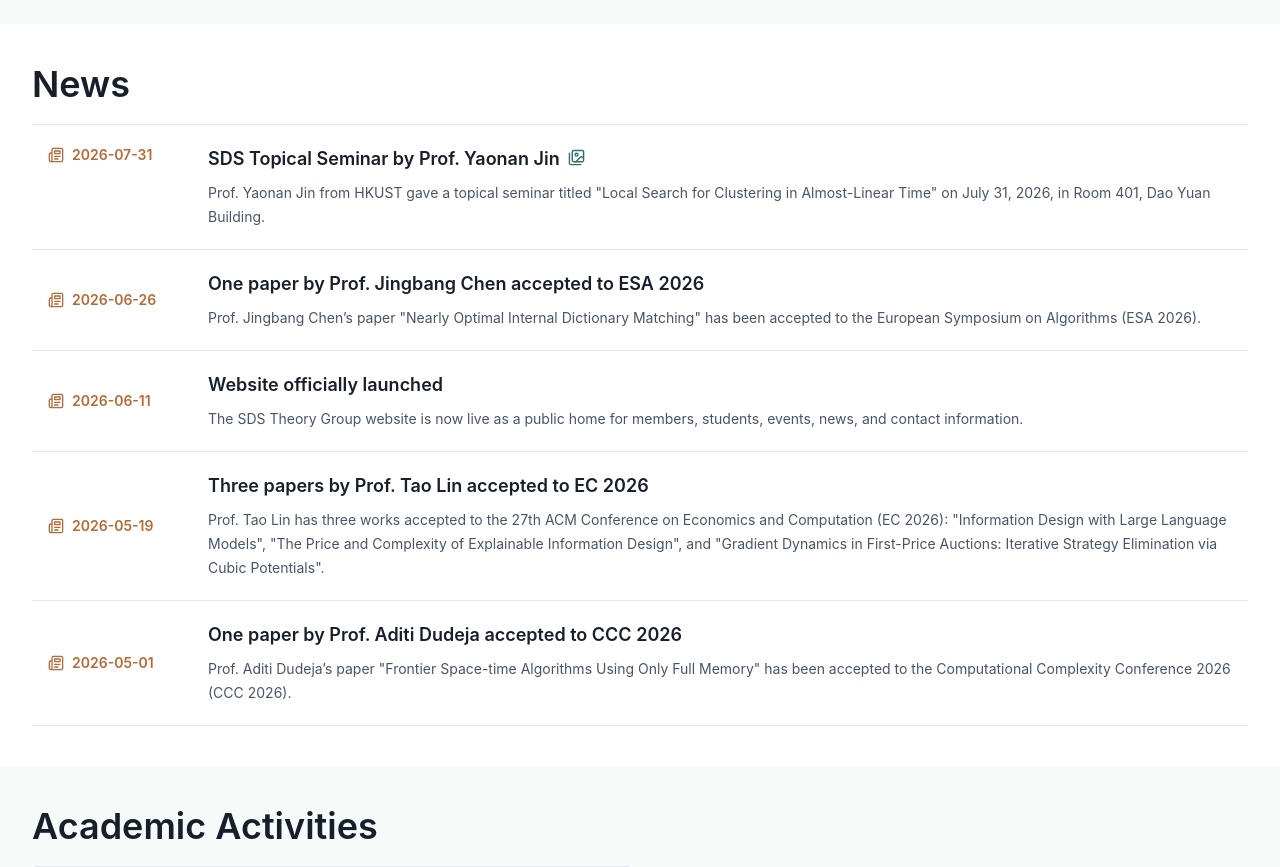
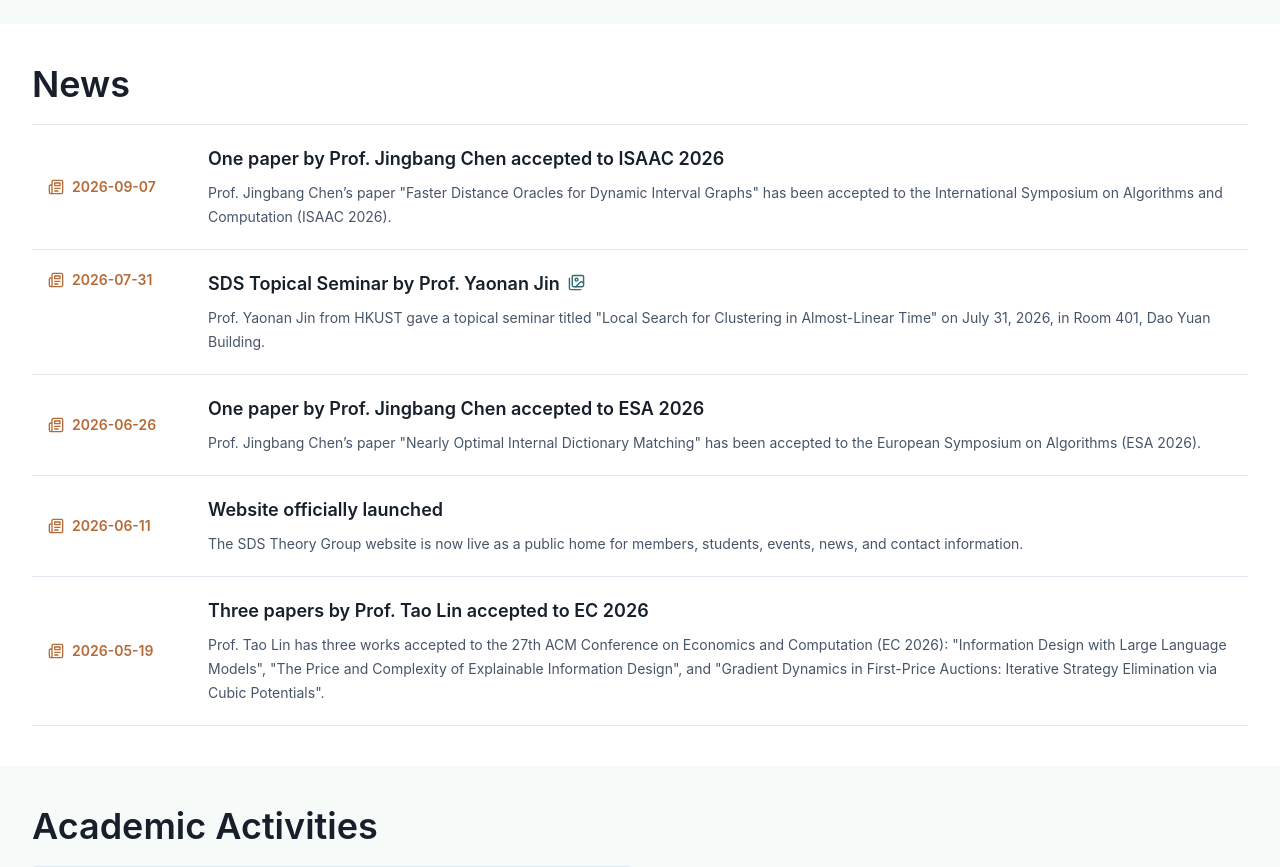
Before and after one commit to sds-theory/sds-theory.github.io, a React (Vite) app: page / in a window 1280 px wide. Shown: the part 1680-2547 px from the top of the page. Built offline with nearby package versions, Linux system fonts and the light colour scheme.

Commit message:
Add ISAAC 2026 paper news

```diff
--- a/src/data/site.ts
+++ b/src/data/site.ts
@@ -831,6 +831,17 @@ export const eventTracks: CollaborationItem[] = [
 
 export const news: NewsItem[] = [
   {
+    date: '2026-09-07',
+    title: {
+      en: 'One paper by Prof. Jingbang Chen accepted to ISAAC 2026',
+      zh: '陈靖邦教授一篇论文被 ISAAC 2026 录用',
+    },
+    summary: {
+      en: 'Prof. Jingbang Chen’s paper "Faster Distance Oracles for Dynamic Interval Graphs" has been accepted to the International Symposium on Algorithms and Computation (ISAAC 2026).',
+      zh: '陈靖邦教授一篇论文《Faster Distance Oracles for Dynamic Interval Graphs》被 International Symposium on Algorithms and Computation (ISAAC 2026) 录用。',
+    },
+  },
+  {
     date: '2026-07-31',
     eventId: '2026-07-31-yaonan-jin-local-search-clustering',
     title: {
```
